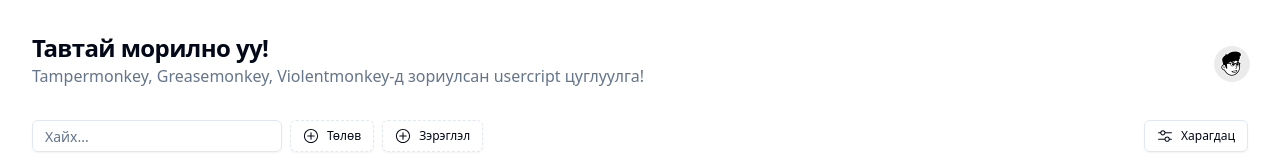
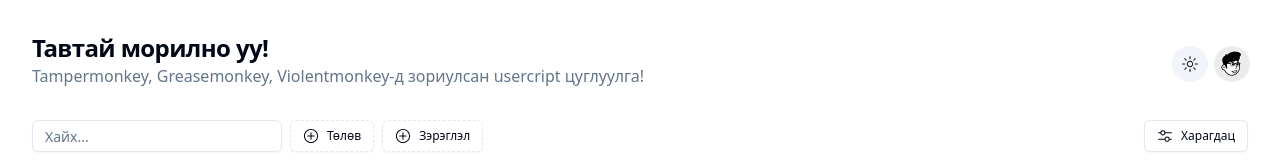
Before and after one commit to algorithm-developer/userscripts, a Next.js app: page / in a window 1280 px wide. Shown: the top 160 px of the page. Built offline with nearby package versions, Linux system fonts and the light colour scheme.

Commit message:
theme-toggle нэмэв

```diff
--- /dev/null
+++ b/app/components/shared/theme-toggle.jsx
@@ -0,0 +1,47 @@
+"use client";
+
+import * as React from "react";
+import { MoonIcon, SunIcon } from "@radix-ui/react-icons";
+import { BsLaptop } from "react-icons/bs";
+import { useTheme } from "next-themes";
+
+import { Button } from "@/app/components/shadcn/ui/button";
+import {
+  DropdownMenu,
+  DropdownMenuContent,
+  DropdownMenuItem,
+  DropdownMenuTrigger,
+} from "@/app/components/shadcn/ui/dropdown-menu";
+
+export function ThemeToggle() {
+  const { setTheme } = useTheme();
+
+  return (
+    <DropdownMenu>
+      <DropdownMenuTrigger asChild>
+        <Button
+          variant="ghost"
+          className="relative px-2 rounded-full w-9 h-9 bg-secondary dark:bg-primary"
+        >
+          <SunIcon className="w-4 h-4 transition-all scale-100 rotate-0 dark:-rotate-90 dark:scale-0 text-primary dark:text-secondary" />
+          <MoonIcon className="absolute w-4 h-4 transition-all scale-0 rotate-90 dark:rotate-0 dark:scale-100 text-primary dark:text-secondary" />
+          <span className="sr-only">Загвар солих</span>
+        </Button>
+      </DropdownMenuTrigger>
+      <DropdownMenuContent className="w-56" align="end" forceMount>
+        <DropdownMenuItem onClick={() => setTheme("light")}>
+          <SunIcon className="w-4 h-4 mr-2" />
+          Гэрэлтэй
+        </DropdownMenuItem>
+        <DropdownMenuItem onClick={() => setTheme("dark")}>
+          <MoonIcon className="w-4 h-4 mr-2" />
+          Харанхуй
+        </DropdownMenuItem>
+        <DropdownMenuItem onClick={() => setTheme("system")}>
+          <BsLaptop className="w-4 h-4 mr-2" />
+          Систем
+        </DropdownMenuItem>
+      </DropdownMenuContent>
+    </DropdownMenu>
+  );
+}
--- a/app/page.jsx
+++ b/app/page.jsx
@@ -8,6 +8,7 @@ import { z } from "zod";
 import { columns } from "@/app/components/shared/columns";
 import { DataTable } from "@/app/components/shared/data-table";
 import { UserNav } from "@/app/components/shared/user-navigation";
+import { ThemeToggle } from "@/app/components/shared/theme-toggle";
 import { taskSchema } from "@/app/data/schema";
 
 // Simulate a database read for tasks.
@@ -38,6 +39,7 @@ export default async function TaskPage() {
             </p>
           </div>
           <div className="flex items-center space-x-2">
+            <ThemeToggle />
             <UserNav />
           </div>
         </div>
```
